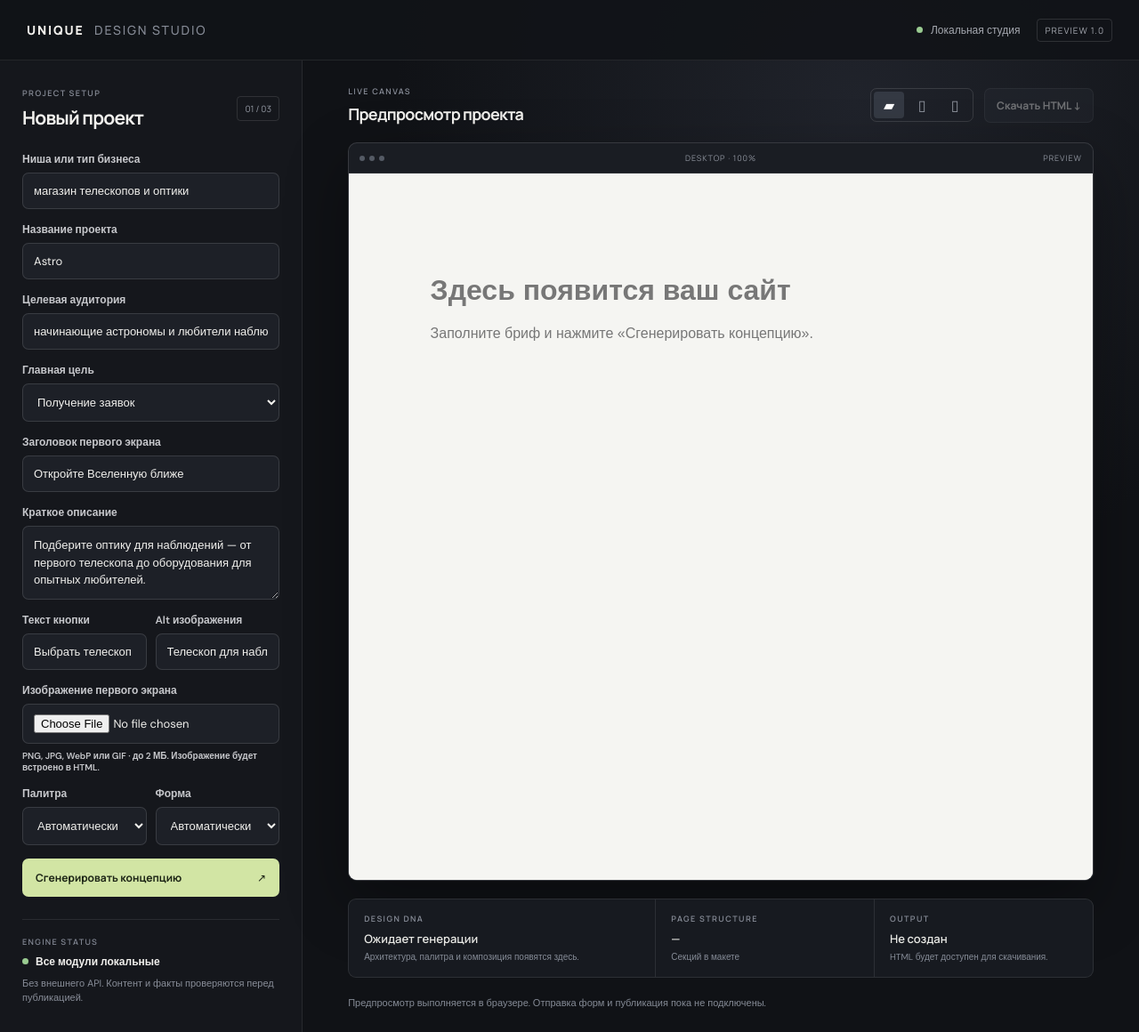
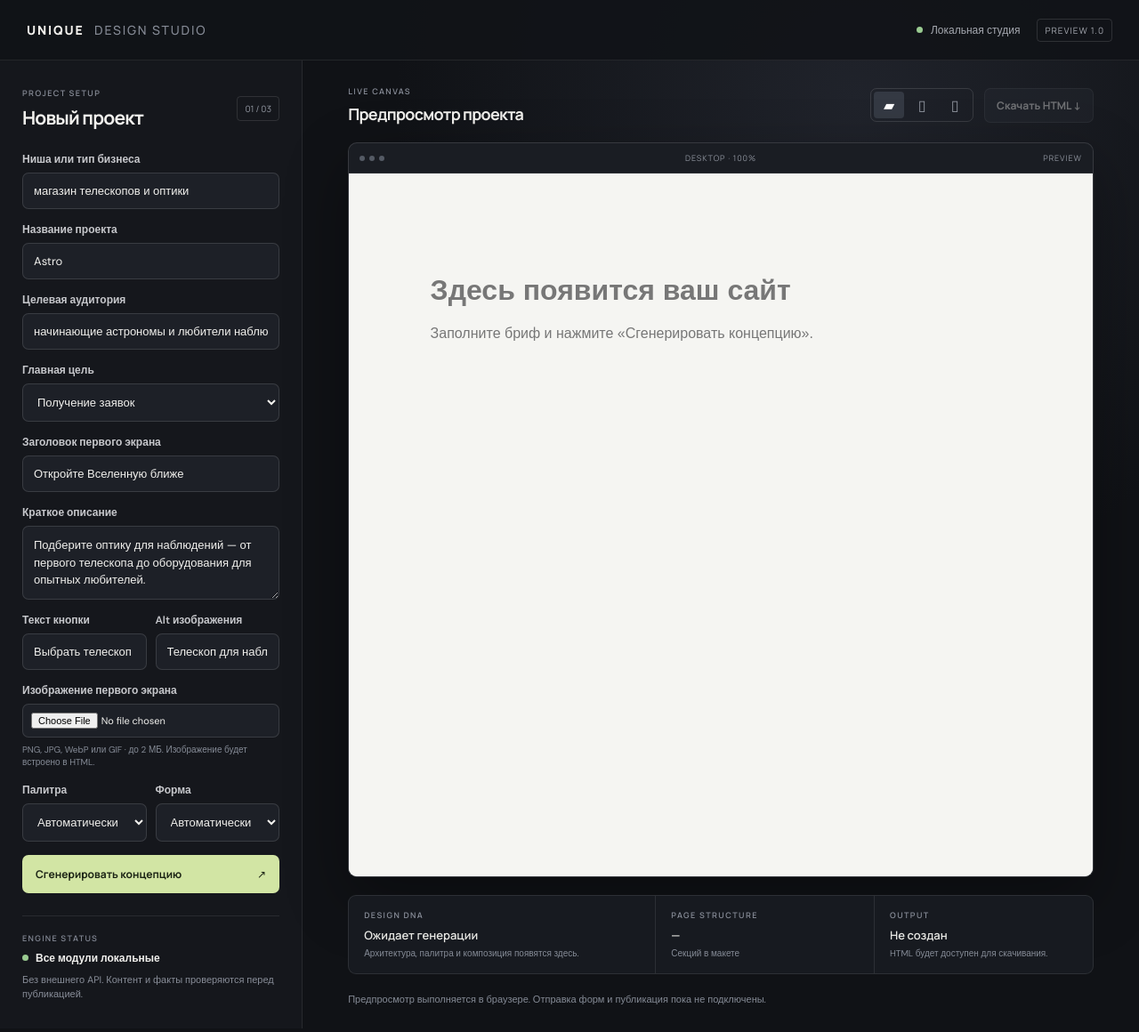
Before and after one commit to marcostavar24633-cyber/unique-design-studio, a website with bundled scripts: page app/index.html in a window 1280 px wide. Shown: the whole page at 89% size. Built offline with nearby package versions, Linux system fonts and the light colour scheme.

Commit message:
Style hero image upload control

```diff
--- a/app/styles.css
+++ b/app/styles.css
@@ -14,3 +14,6 @@ form{display:grid;gap:15px}label{display:grid;gap:7px;color:#c7c8cc;font-size:12
 .inspector{display:grid;grid-template-columns:1.4fr 1fr 1fr;border:1px solid #ffffff18;border-radius:9px;background:#171a20}.inspector>div{padding:15px 17px;min-width:0}.inspector>div+div{border-left:1px solid #ffffff18}.inspector strong{display:block;font:600 13px Manrope;color:#e8e8e4;margin-bottom:5px;overflow-wrap:anywhere}.inspector small{display:block;color:#858b96;font-size:10px;line-height:1.45}.notice{margin:0;color:#858b96;font-size:11px;line-height:1.5}
 @media(max-width:900px){.workspace{grid-template-columns:290px minmax(0,1fr)}.sidebar{padding:24px 18px}.preview-area{padding:24px 18px}.toolbar-actions{gap:6px}.download-button{font-size:10px}}
 @media(max-width:680px){.topbar{padding:0 16px}.topbar-meta{font-size:0}.version{font-size:9px}.workspace{display:flex;flex-direction:column}.sidebar{border-right:0;border-bottom:1px solid #ffffff14}.sidebar-foot{margin-top:0}.preview-area{padding:22px 12px}.preview-toolbar{align-items:flex-start;flex-direction:column}.toolbar-actions{width:100%;justify-content:space-between}.canvas-shell{min-height:500px}.inspector{grid-template-columns:1fr}.inspector>div+div{border-left:0;border-top:1px solid #ffffff18}.field-row{grid-template-columns:1fr 1fr}}
+
+.upload-field input[type="file"]{padding:9px;font-size:11px;cursor:pointer}
+.upload-field small{color:#858b96;font-size:10px;line-height:1.45;font-weight:400}
```
